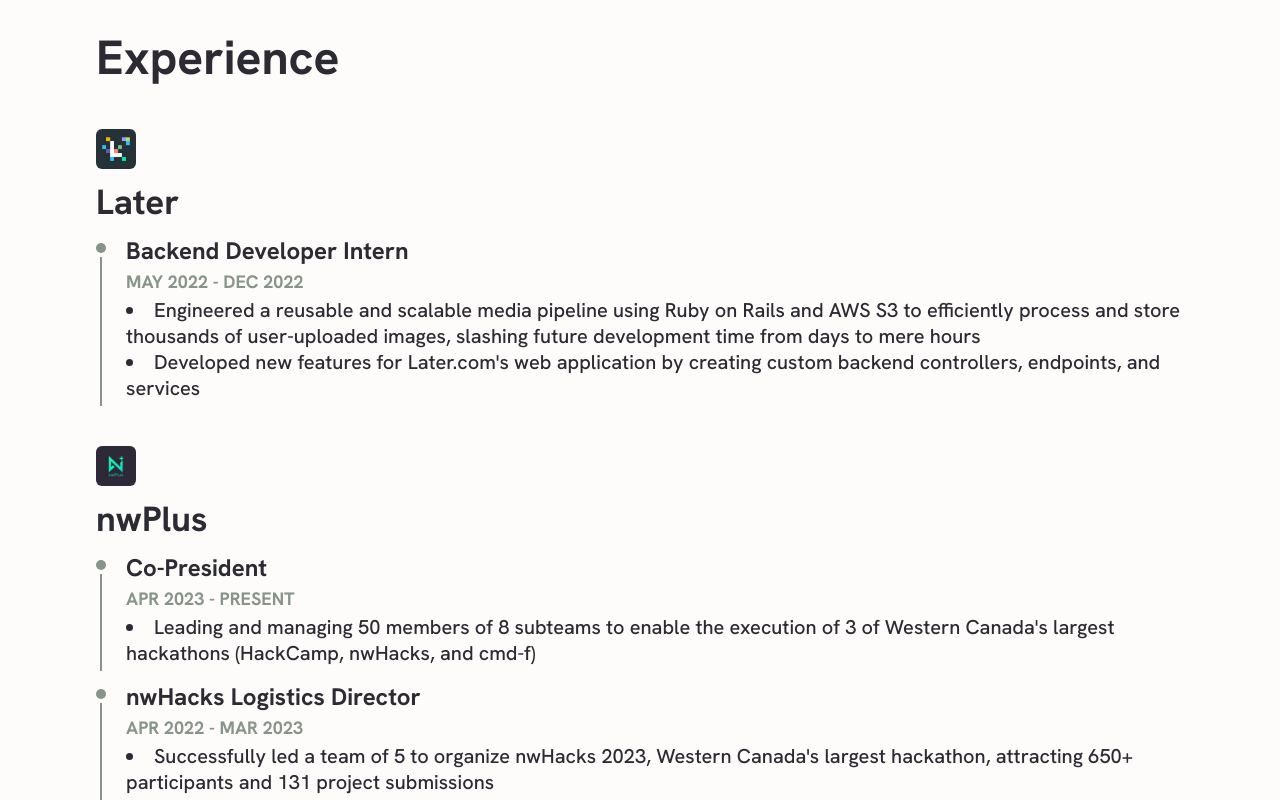
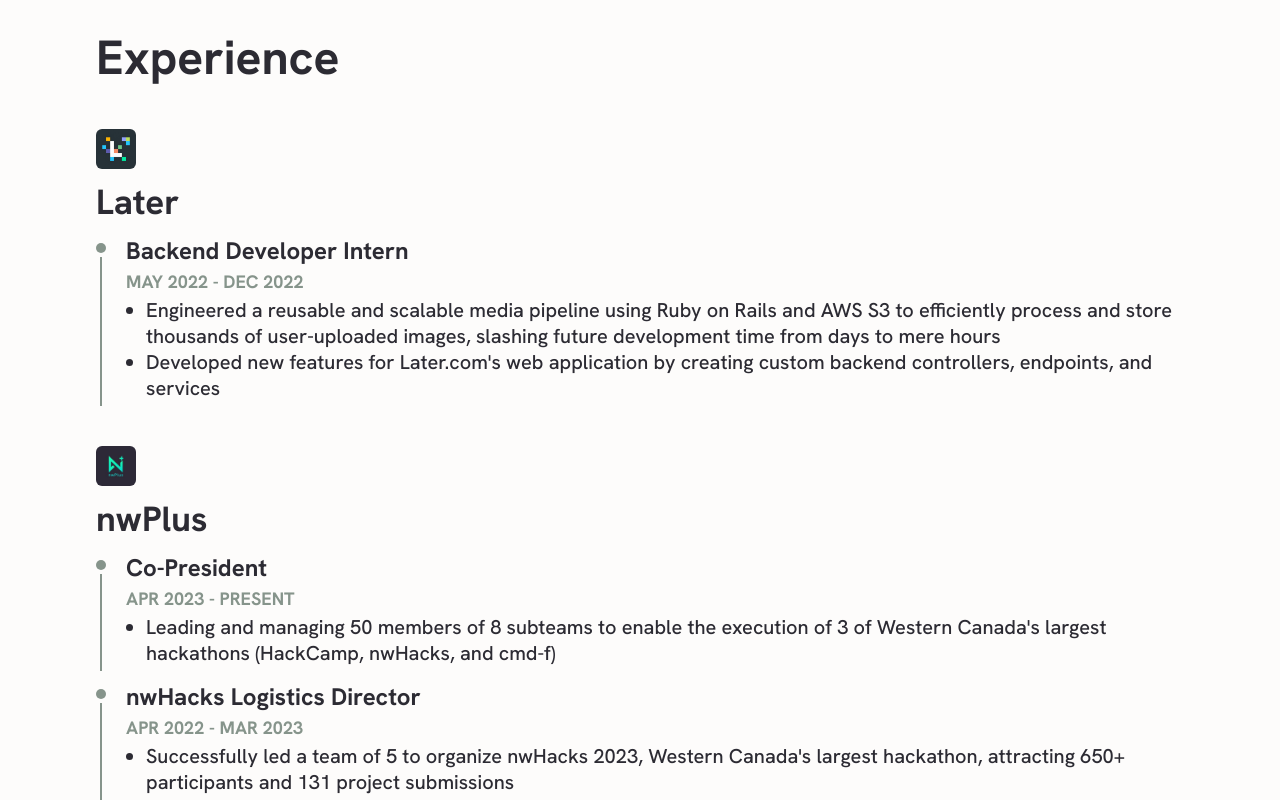
Before and after one commit to martincai8/portfolio, a Next.js app: page / in a window 1280 px wide. Shown: the part 1237-2037 px from the top of the page. Built offline with nearby package versions, Linux system fonts and the light colour scheme.

Commit message:
Change list style

```diff
--- a/src/styles/Role.module.css
+++ b/src/styles/Role.module.css
@@ -41,9 +41,8 @@
 }
 
 .description {
-  list-style: inside;
-  padding-left: 0;
   font: var(--body-font);
+  margin-left: 1em;
   margin-bottom: 5px;
 }
 
```
